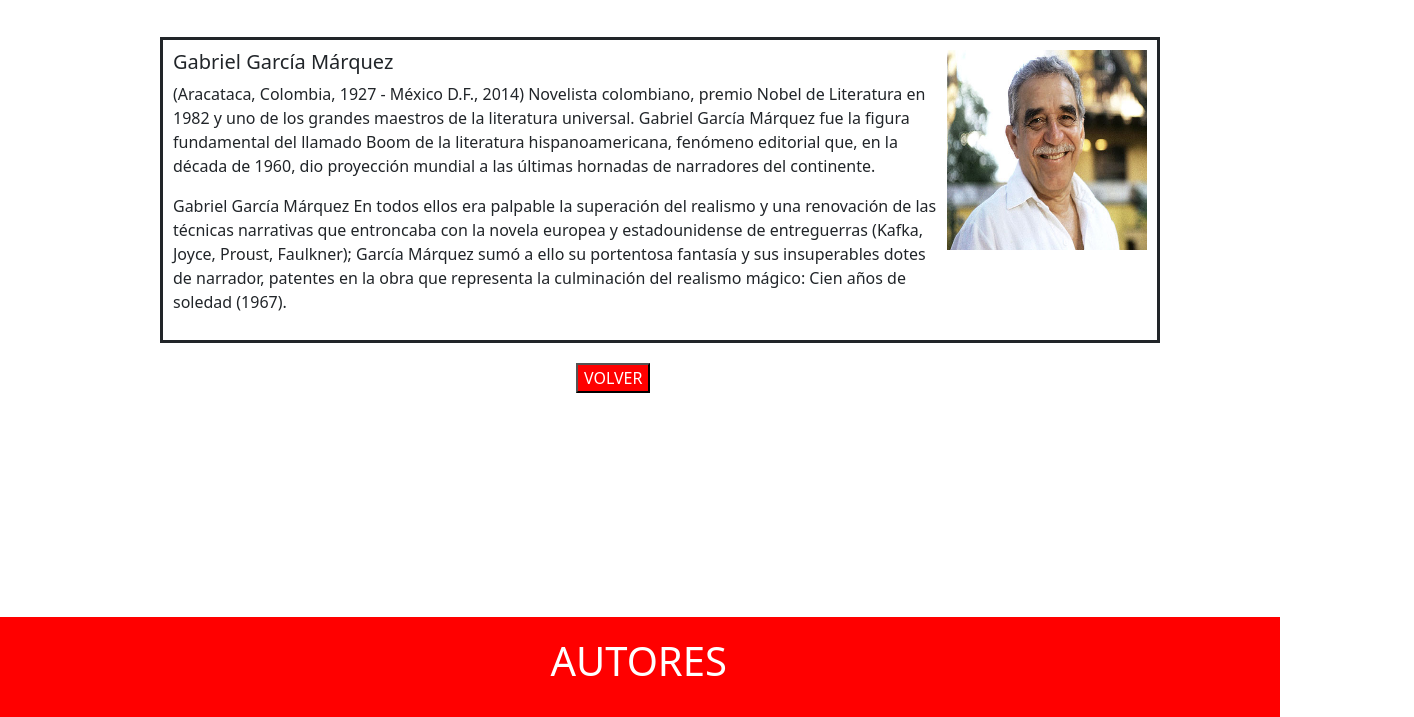
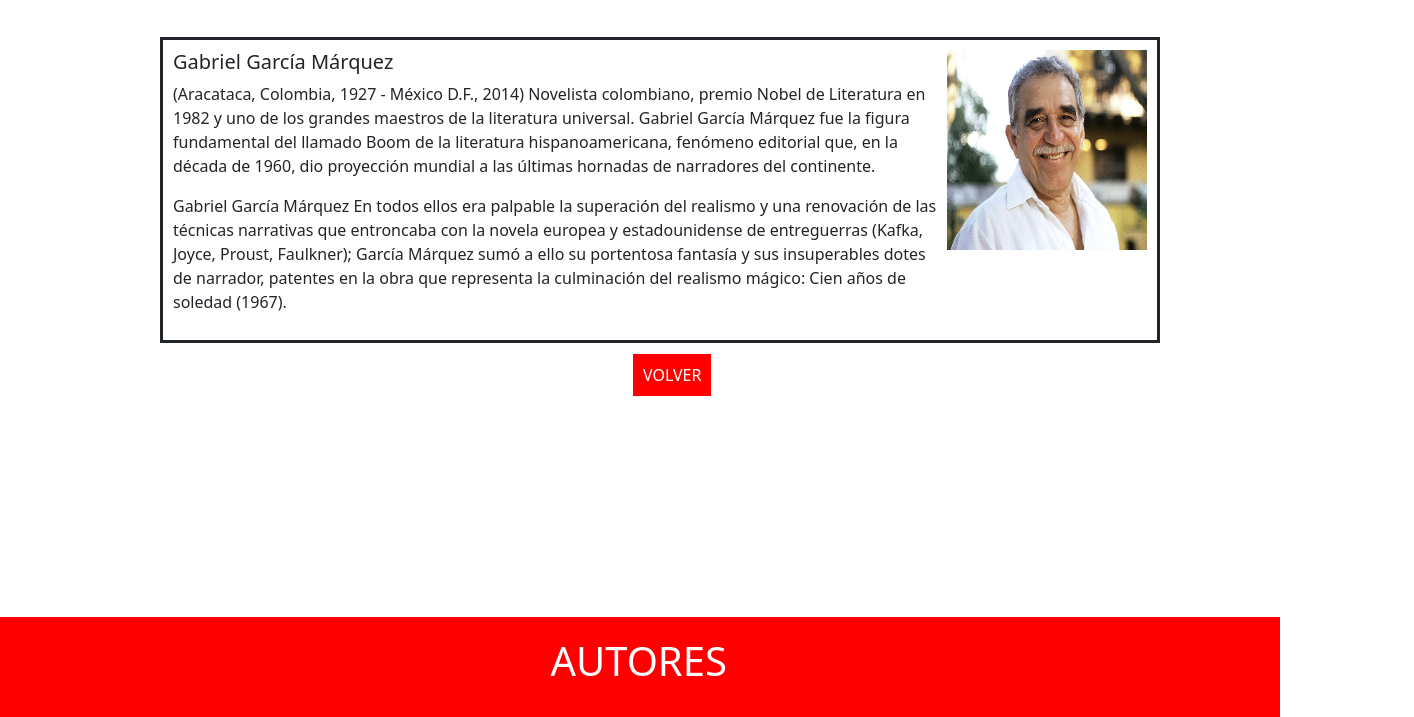
Before and after one commit to Tork-336/fup-lenguajes-ultima-generacion-taller002, a plain HTML site: page biografia.html in a window 1280 px wide. Shown: the part 83-800 px from the top of the page, 1414 px wide, since content can reach past the window. Drawn offline with nearby package versions, Linux system fonts and the light colour scheme.

Commit message:
R-05-AÑADIENDO BOTON REGREGAR AL INDEX

```diff
--- a/biografia.html
+++ b/biografia.html
@@ -39,7 +39,7 @@
         </div>
     </div>
     <div>
-            <button name="button_volver" class="button_volver" onclick="volver();">VOLVER</button>
+            <a href="index.html " class="button_volver" >VOLVER</a>
     </div>
 
     <div class="footer">
--- a/css/biografia.css
+++ b/css/biografia.css
@@ -29,11 +29,14 @@
 }
 
 .button_volver {
-    margin-left: 45%;
+    margin:50px 700px 10px 630px;
     background-color: red;
     color: white;
+    border: solid;
+    text-decoration-line: none;
+    padding: 10px;
+}
 
-}
 /* ---- CSS Footer ---- */
 
 .footer {
--- a/js/js.js
+++ b/js/js.js
@@ -1,3 +1,3 @@
 function volver(params) {
-        window.location.href('inde')
+        window.location.href('index.html')
 }
```
